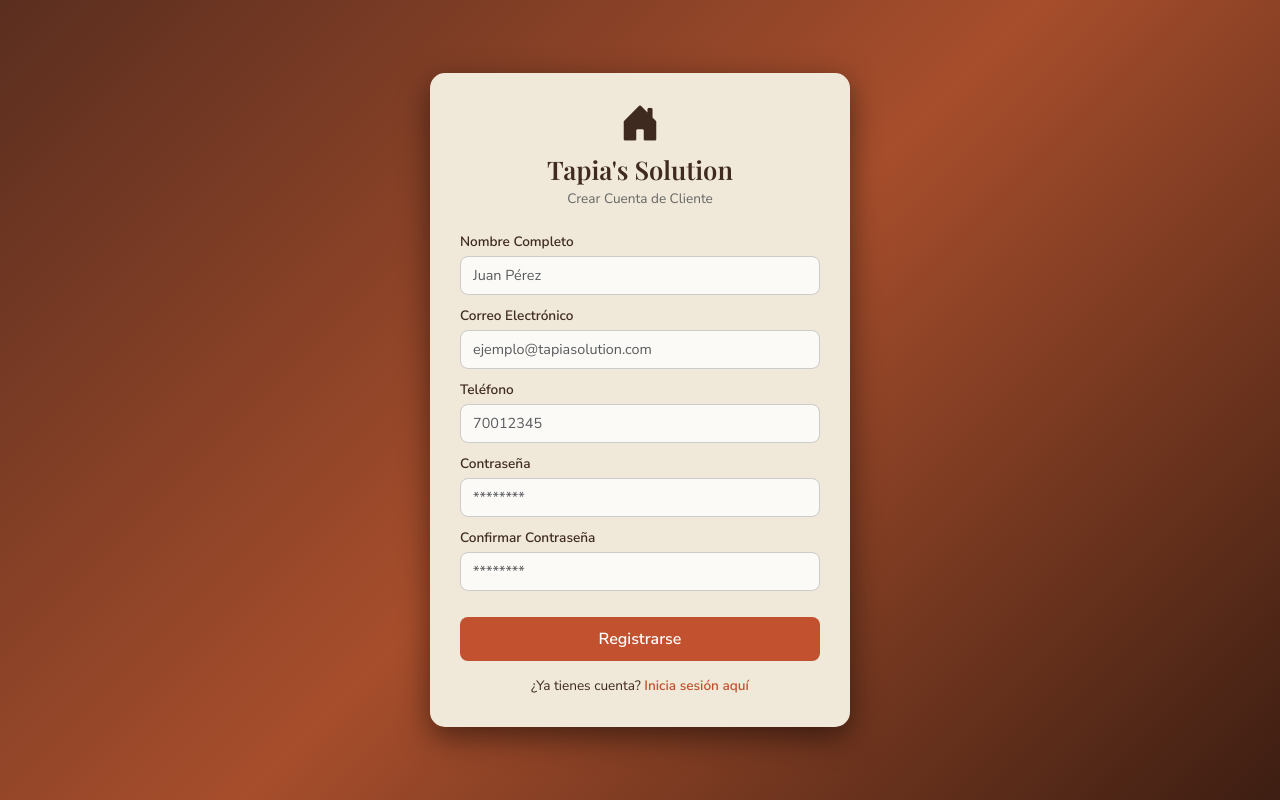
After one commit to Kirito-creador/tapias_solution, a PHP site: page /registro.php in a window 1280 px wide. The commit adds this page. Run offline with PHP 8.4, Linux system fonts and the light colour scheme.

Commit message:
modificacion

```diff
--- /dev/null
+++ b/registro.php
@@ -0,0 +1,183 @@
+<?php
+session_start();
+include("conexion.php");
+
+$error = '';
+$exito = '';
+
+if ($_SERVER["REQUEST_METHOD"] == "POST") {
+    $nombre = mysqli_real_escape_string($conexion, $_POST['nombre']);
+    $email = mysqli_real_escape_string($conexion, $_POST['email']);
+    $telefono = mysqli_real_escape_string($conexion, $_POST['telefono']);
+    $password = $_POST['password'];
+    $confirm_password = $_POST['confirm_password'];
+
+    if ($password !== $confirm_password) {
+        $error = "Las contraseñas no coinciden.";
+    } else {
+        $check = mysqli_query($conexion, "SELECT id_usuario FROM usuario WHERE email = '$email'");
+        if (mysqli_num_rows($check) > 0) {
+            $error = "El correo electrónico ya está registrado.";
+        } else {
+            $sql_usuario = "INSERT INTO usuario (nombre_completo, email, telefono, password_hash, id_rol)
+                            VALUES ('$nombre', '$email', '$telefono', '$password', 3)";
+
+            if (mysqli_query($conexion, $sql_usuario)) {
+                $id_usuario = mysqli_insert_id($conexion);
+
+                $sql_cliente = "INSERT INTO cliente (nombre_completo, email, telefono, id_usuario, id_estado_prospecto)
+                                VALUES ('$nombre', '$email', '$telefono', $id_usuario, 1)";
+                mysqli_query($conexion, $sql_cliente);
+
+                $exito = "¡Registro exitoso! Ahora puedes iniciar sesión.";
+            } else {
+                $error = "Error al registrar: " . mysqli_error($conexion);
+            }
+        }
+    }
+}
+?>
+<!DOCTYPE html>
+<html lang="es">
+<head>
+    <meta charset="UTF-8">
+    <title>Registro - Tapia's Solution</title>
+    <link href="https://cdn.jsdelivr.net/npm/bootstrap@5.3.3/dist/css/bootstrap.min.css" rel="stylesheet">
+    <link href="https://fonts.googleapis.com/css2?family=Nunito+Sans:wght@400;600&family=Playfair+Display:wght@600&display=swap" rel="stylesheet">
+    <link rel="stylesheet" href="https://cdn.jsdelivr.net/npm/bootstrap-icons@1.11.1/font/bootstrap-icons.css">
+    <style>
+        body {
+            background: linear-gradient(135deg, #5a2e1f 0%, #a74e2c 50%, #3d1e12 100%);
+            font-family: 'Nunito Sans', sans-serif;
+            min-height: 100vh;
+            display: flex;
+            align-items: center;
+            justify-content: center;
+            margin: 0;
+            padding: 20px 0;
+        }
+        .card-register {
+            background-color: #f0e8d8;
+            border-radius: 15px;
+            box-shadow: 0 10px 30px rgba(0,0,0,0.5);
+            width: 100%;
+            max-width: 420px;
+            padding: 30px;
+        }
+        .logo-container {
+            text-align: center;
+            margin-bottom: 15px;
+        }
+        .logo-icon {
+            font-size: 2.5rem;
+            color: #3E2A1E;
+            line-height: 1;
+        }
+        .logo-text {
+            font-family: 'Playfair Display', serif;
+            font-weight: 700;
+            font-size: 1.6rem;
+            color: #3E2A1E;
+            margin-top: 5px;
+        }
+        .subtitle {
+            text-align: center;
+            color: #666;
+            font-size: 0.85rem;
+            margin-bottom: 20px;
+        }
+        .form-label {
+            font-weight: 600;
+            color: #3E2A1E;
+            font-size: 0.85rem;
+            margin-bottom: 3px;
+        }
+        .form-control {
+            border-radius: 8px;
+            border: 1px solid #ccc;
+            padding: 8px 12px;
+            background-color: #fcfaf7;
+            font-size: 0.9rem;
+        }
+        .form-control:focus {
+            box-shadow: 0 0 0 0.2rem rgba(193, 81, 47, 0.25);
+            border-color: #C1512F;
+        }
+        .btn-register {
+            background-color: #C1512F;
+            color: white;
+            border: none;
+            font-weight: 600;
+            padding: 10px;
+            border-radius: 8px;
+            width: 100%;
+            margin-top: 10px;
+            transition: 0.3s;
+        }
+        .btn-register:hover {
+            background-color: #a34225;
+            color: white;
+        }
+        .login-link {
+            text-align: center;
+            margin-top: 15px;
+            font-size: 0.85rem;
+            color: #3E2A1E;
+        }
+        .login-link a {
+            color: #C1512F;
+            font-weight: 700;
+            text-decoration: none;
+        }
+        .login-link a:hover {
+            text-decoration: underline;
+        }
+    </style>
+</head>
+<body>
+
+    <div class="card-register">
+        <div class="logo-container">
+            <div class="logo-icon"><i class="bi bi-house-door-fill"></i></div>
+            <div class="logo-text">Tapia's Solution</div>
+            <div class="subtitle">Crear Cuenta de Cliente</div>
+        </div>
+
+        <?php if (!empty($error)): ?>
+            <div class="alert alert-danger p-2 text-center" style="font-size: 0.85rem;"><?= $error ?></div>
+        <?php endif; ?>
+        <?php if (!empty($exito)): ?>
+            <div class="alert alert-success p-2 text-center" style="font-size: 0.85rem;"><?= $exito ?></div>
+        <?php endif; ?>
+
+        <form action="" method="POST">
+            <div class="mb-2">
+                <label class="form-label">Nombre Completo</label>
+                <input type="text" name="nombre" class="form-control" required placeholder="Juan Pérez">
+            </div>
+            <div class="mb-2">
+                <label class="form-label">Correo Electrónico</label>
+                <input type="email" name="email" class="form-control" required placeholder="ejemplo@tapiasolution.com">
+            </div>
+            <div class="mb-2">
+                <label class="form-label">Teléfono</label>
+                <input type="text" name="telefono" class="form-control" required placeholder="70012345">
+            </div>
+            <div class="mb-2">
+                <label class="form-label">Contraseña</label>
+                <input type="password" name="password" class="form-control" required placeholder="********">
+            </div>
+            <div class="mb-3">
+                <label class="form-label">Confirmar Contraseña</label>
+                <input type="password" name="confirm_password" class="form-control" required placeholder="********">
+            </div>
+            <button type="submit" class="btn-register">Registrarse</button>
+        </form>
+
+        <div class="login-link">
+            ¿Ya tienes cuenta? <a href="login.php">Inicia sesión aquí</a>
+        </div>
+    </div>
+
+</body>
+</html>
--- a/usuarios.php
+++ /dev/null
@@ -1 +0,0 @@
-cyugduy
```
Also changed, not shown: login.php (+83 -34 lines).
